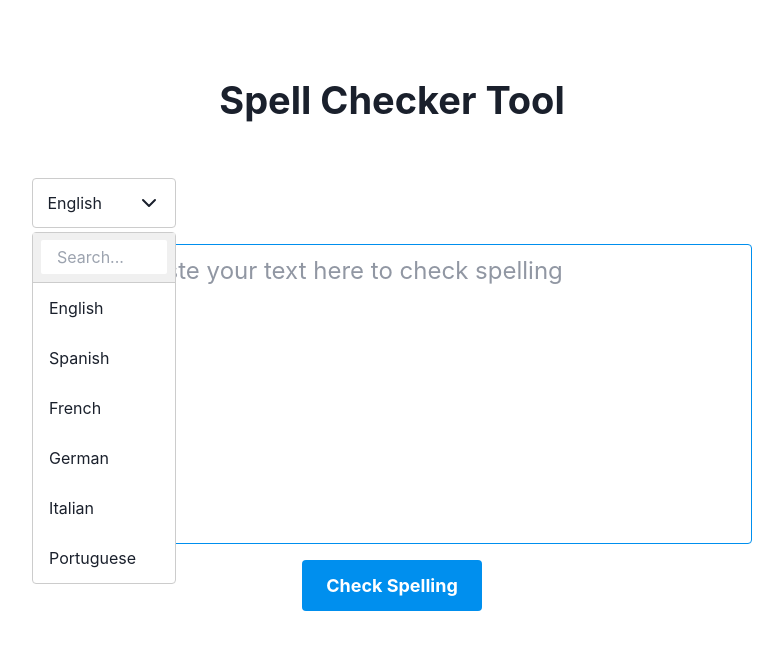
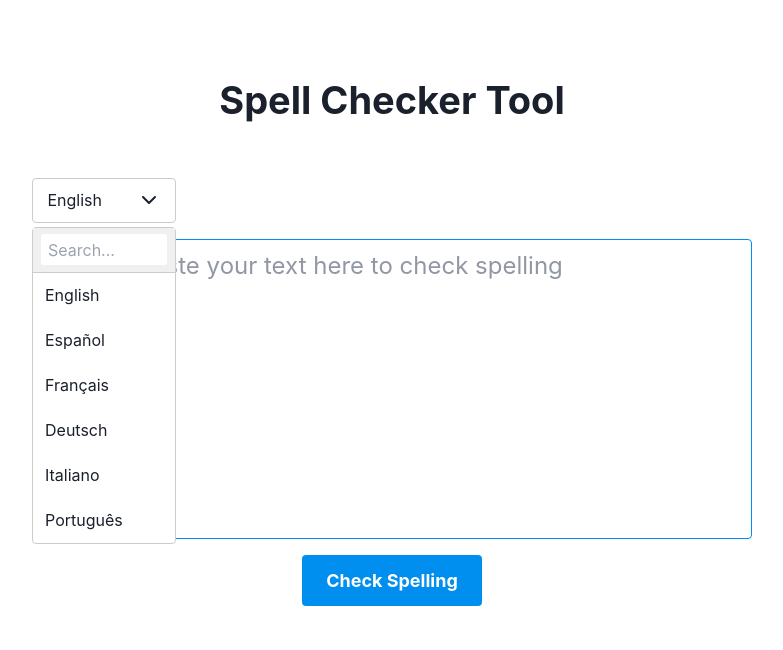
Before and after one commit to imred42/hunspell_live, a React (Vite) app in the folder correction_tool_frontend/: page / in a window 1280 px wide. Both pictures are taken after a click on the button "English". Shown: the top 650 px of the page, without its empty margins (248-1031 px from the left). Built offline with nearby package versions, Linux system fonts and the light colour scheme; no server answers.

Commit message:
adjust style and docker compose

```diff
--- a/correction_tool_frontend/package.json
+++ b/correction_tool_frontend/package.json
@@ -37,7 +37,7 @@
     "@types/lodash": "^4.17.12",
     "@types/react": "^18.0.0",
     "@types/react-dom": "^18.0.0",
-    "@vitejs/plugin-react-swc": "^3.5.0",
+    "@vitejs/plugin-react": "^4.2.0",
     "autoprefixer": "^10.4.20",
     "eslint": "^9.11.1",
     "eslint-plugin-react-hooks": "^5.1.0-rc.0",
--- a/correction_tool_frontend/src/components/CustomDropdown.tsx
+++ b/correction_tool_frontend/src/components/CustomDropdown.tsx
@@ -49,7 +49,7 @@ const CustomDropdown: React.FC<CustomDropdownProps> = ({ options, value, onChang
         style={{
           width: '20%',
           padding: '2%',
-          height:'50px',
+          height:'45px',
           backgroundColor: 'white',
           border: '1px solid #ccc',
           borderRadius: '4px',
@@ -78,11 +78,11 @@ const CustomDropdown: React.FC<CustomDropdownProps> = ({ options, value, onChang
             display: 'flex',
             alignItems: 'center',
             backgroundColor: '#f0f0f0',
-            height: '50px',
+            height: '45px',
           }}>
             <input
               type="text"
-              placeholder="   Search..."
+              placeholder=" Search..."
               value={searchTerm}
               onChange={(e) => setSearchTerm(e.target.value)}
               style={{
@@ -106,9 +106,9 @@ const CustomDropdown: React.FC<CustomDropdownProps> = ({ options, value, onChang
                   setSearchTerm('');
                 }}
                 style={{
-                  padding: '4px 16px',
+                  padding: '4px 12px',
                   cursor: 'pointer',
-                  height: '50px',
+                  height: '45px',
                   display:'flex',
                   alignItems:'center',
                   textAlign: 'left',
--- a/correction_tool_frontend/src/components/HomePage.tsx
+++ b/correction_tool_frontend/src/components/HomePage.tsx
@@ -16,11 +16,11 @@ const HomePage = () => {
 
   const options = [
     { label: 'English', value: 'en' },
-    { label: 'Spanish', value: 'es' },
-    { label: 'French', value: 'fr' },
-    { label: 'German', value: 'de' },
-    { label: 'Italian', value: 'it' },
-    { label: 'Portuguese', value: 'pt' },
+    { label: 'Español', value: 'es' },
+    { label: 'Français', value: 'fr' },
+    { label: 'Deutsch', value: 'de' },
+    { label: 'Italiano', value: 'it' },
+    { label: 'Português', value: 'pt' },
   ];
 
   const handleSelectChange = (option) => {
```
Also changed, not shown: 2 other files (tests, documents, lock files or other folders).
